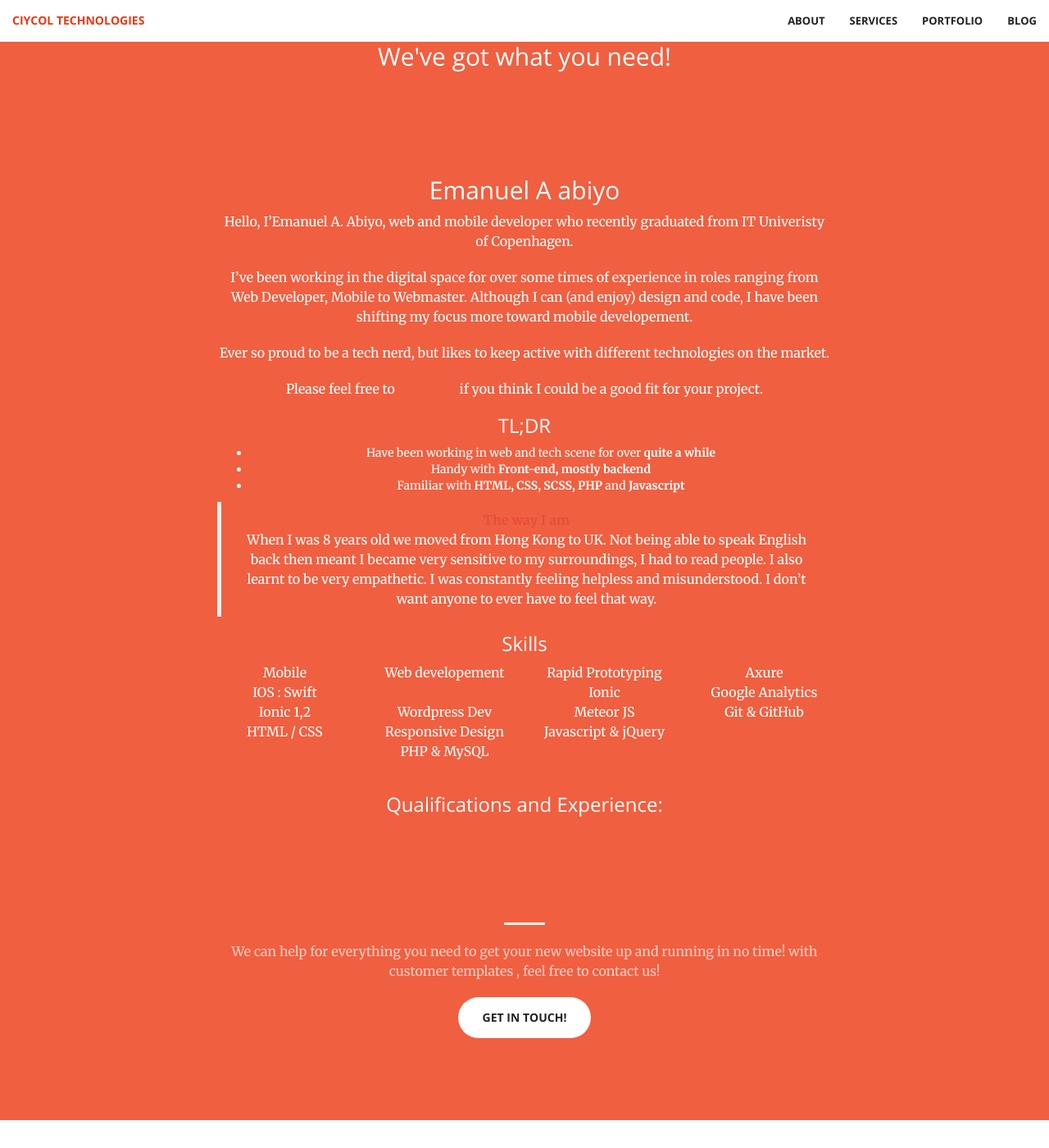
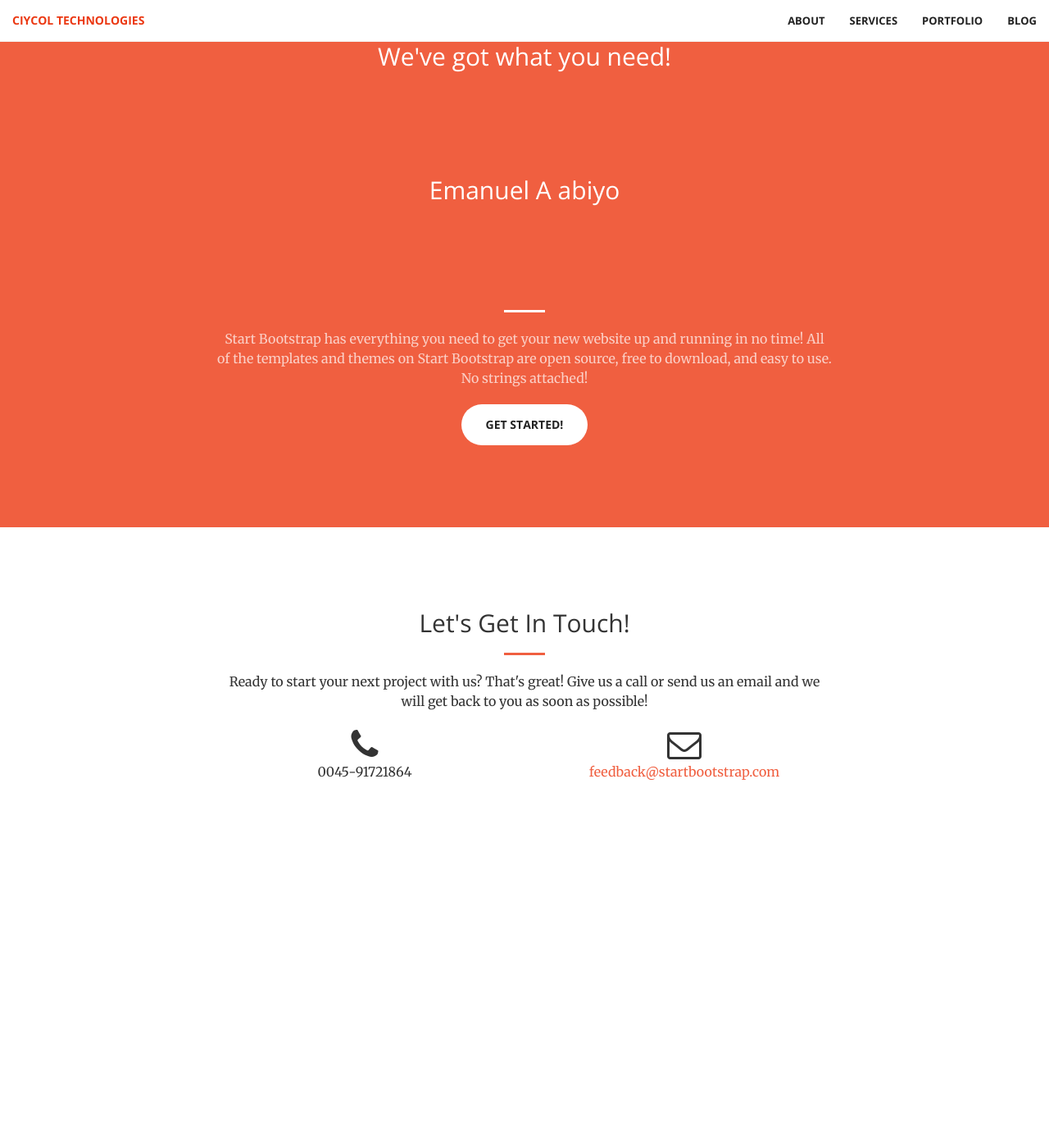
Before and after one commit to emabi16/portofolio, a Jekyll site: the page built from about.html, in a window 1280 px wide and 1400 px high, scrolled down 350 px. Shown: the whole window at 82% size. Built offline with Jekyll 4.4.1, drawn with Linux system fonts in a browser that asks for light colours; after the commit the page ends 1423 px from its top, so only the background shows below that.

Commit message:
First commit

```diff
--- a/about.html
+++ b/about.html
@@ -9,54 +9,12 @@
 				<h2 class="section-heading">We've got what you need!</h2>
 				 <section>
 					 <h2>Emanuel A abiyo</h2>
- <p>Hello, I&#8217;Emanuel A. Abiyo,  web and mobile developer who recently graduated from IT Univeristy of Copenhagen.</p>
- <p>I&#8217;ve been working in the digital space for over some times of experience in roles ranging from Web Developer, Mobile to Webmaster. Although I can (and enjoy) design and code, I have been shifting my focus more toward mobile developement.</p>
- <p>Ever so proud to be a tech nerd, but likes to keep active with different technologies on the market.</p>
- <p>Please feel free to <a href="https://twitter.com/emabia1" target="_blank">tweet me</a> if you think I could be a good fit for your project.</p>
- <div id="highlights">
- <h3>TL;DR</h3>
- <ul>
- <li>Have been working in web and tech scene for over <b>quite a while </b></li>
- <li>Handy with <b>Front-end, mostly backend</b></li>
- <li>Familiar with <strong>HTML, CSS, SCSS, PHP </strong>and<strong> Javascript  </strong></li>
- </ul>
- </div>
- <blockquote><p><strong><span style="color: #e74d3b;">The way I am</span></strong><br />
- When I was 8 years old we moved from Hong Kong to UK. Not being able to speak English back then meant I became very sensitive to my surroundings, I had to read people. I also learnt to be very empathetic. I was constantly feeling helpless and misunderstood. I don&#8217;t want anyone to ever have to feel that way.</p></blockquote>
- <h3>Skills</h3>
- <div class="row">
- <div class="col-sm-6 col-md-3">
- <p>Mobile<br />
-  IOS : Swift<br />
-  Ionic 1,2<br />
- HTML / CSS<br />
- </p>
- </div>
- <div class="col-sm-6 col-md-3">
- <p>Web developement<br />
-  <br />
- Wordpress Dev<br />
- Responsive Design<br />
- PHP &amp; MySQL</p>
- </div>
- <div class="col-sm-6 col-md-3">
- <p>Rapid Prototyping<br />
- Ionic <br />
- Meteor JS<br />
- Javascript &amp; jQuery</p>
- </div>
- <div class="col-sm-6 col-md-3">
- <p>Axure<br />
- Google Analytics<br />
- Git &amp; GitHub</p>
- </div>
- </div>
- <h3></h3>
- <h3>Qualifications and Experience:</h3>
+
+
 				 </section>
 				<hr class="light">
-				<p class="text-faded">We can help for everything you need to get your new website up and running in no time! with customer templates , feel free to contact us!</p>
-				<a href="#" class="btn btn-default btn-xl">Get in touch!</a>
+				<p class="text-faded">Start Bootstrap has everything you need to get your new website up and running in no time! All of the templates and themes on Start Bootstrap are open source, free to download, and easy to use. No strings attached!</p>
+				<a href="#" class="btn btn-default btn-xl">Get Started!</a>
 			</div>
 		</div>
 	</div>
```
